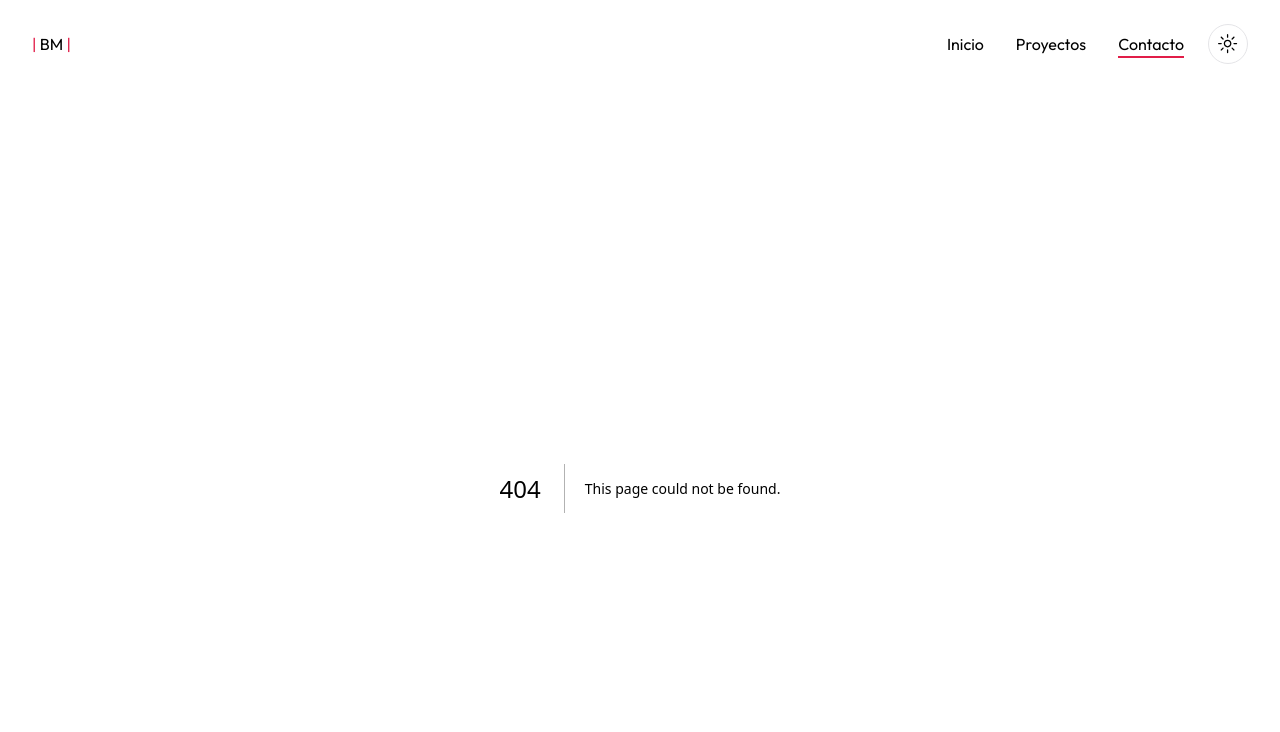
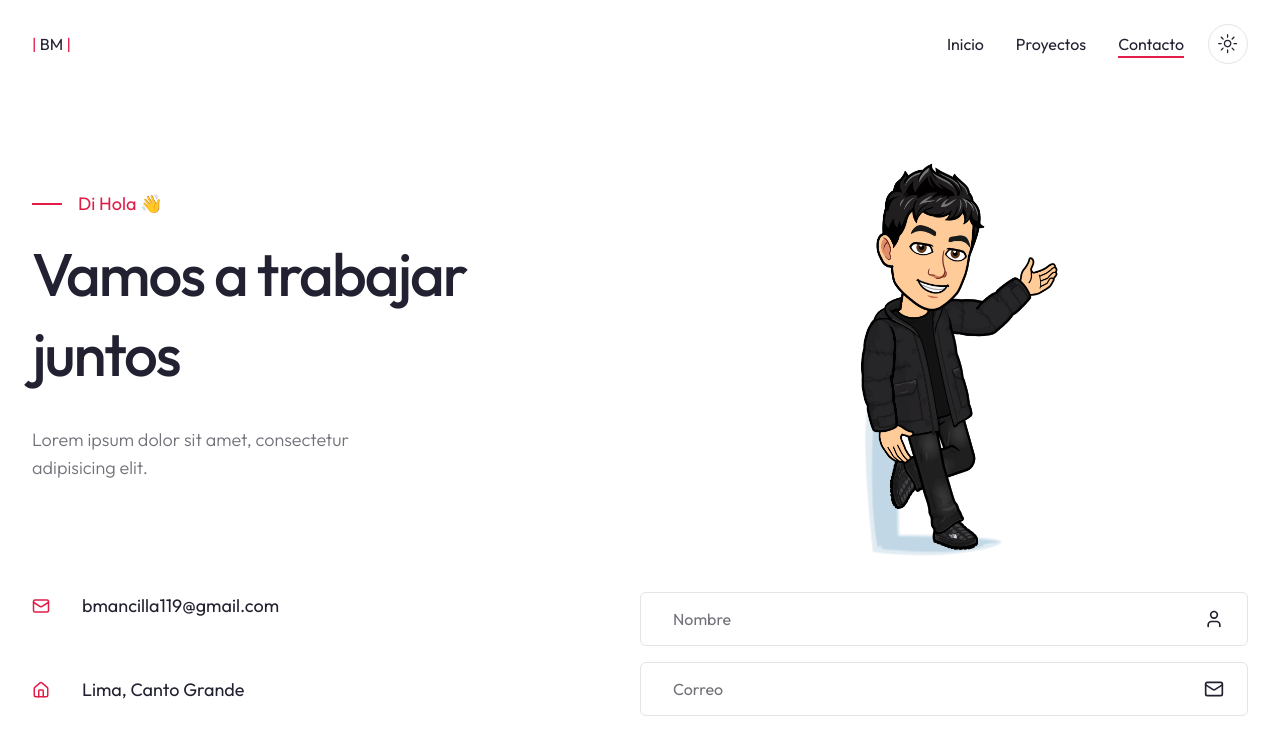
Before and after one commit to BMancilla23/Nextjs_Porfolio_shadcn_tailwind, a Next.js app: page /contact in a window 1280 px wide. Before the commit this address had no page. Shown: the top 732 px of the page. Built offline with nearby package versions, Linux system fonts and the light colour scheme.

Commit message:
feat: completed contac page

```diff
--- /dev/null
+++ b/app/contact/page.tsx
@@ -0,0 +1,53 @@
+import { Form } from "@/components/Form";
+import { HomeIcon, MailIcon, PhoneCall } from "lucide-react";
+import Image from "next/image";
+
+export default function ContactPage() {
+  return (
+    <section>
+      <div className="container mx-auto max-w-7xl">
+        {/* Text & Ilustration */}
+        <div className="grid xl:grid-cols-2 pt-12 xl:h-[480px] mb-6 xl:mb-26">
+          {/* text */}
+          <div className="flex flex-col justify-center">
+            <div className="flex items-center gap-x-4 text-primary text-lg mb-4">
+              <div className="w-[30px] h-[2px] bg-primary"></div>
+              <span className=""> Di Hola 👋</span>
+            </div>
+            <h1 className="h1 max-w-md mb-8">Vamos a trabajar juntos</h1>
+            <p className="subtitle max-w-[400px]">Lorem ipsum dolor sit amet, consectetur adipisicing elit.</p>
+          </div>
+          {/* Iluisration */}
+
+          <div className="hidden xl:flex justify-center w-full">   {/* bg-contain bg-top bg-no-repeat */}
+            <Image src='/contact/contact.png' width={400} height={200} alt="" />
+          </div>
+        </div>
+        {/* Info text & form */}
+        <div className="grid xl:grid-cols-2 mb-24 xl:mb-32">
+          {/* Info text */}
+          <div className="flex flex-col gap-y-4 xl:gap-y-14 mb-12 xl:mb-24 text-base xl:text-lg">
+            {/* Email */}
+            <div className="flex items-center gap-x-8">
+              <MailIcon size={18} className="text-primary" />
+              <div>bmancilla119@gmail.com</div>
+            </div>
+
+            {/* Address */}
+            <div className="flex items-center gap-x-8">
+              <HomeIcon size={18} className="text-primary" />
+              <div>Lima, Canto Grande</div>
+            </div>
+
+            {/* Email */}
+            <div className="flex items-center gap-x-8">
+              <PhoneCall size={18} className="text-primary" />
+              <div>+51 935 855 675</div>
+            </div>
+          </div>
+          <Form />
+        </div>
+      </div>
+    </section>
+  );
+}
```
